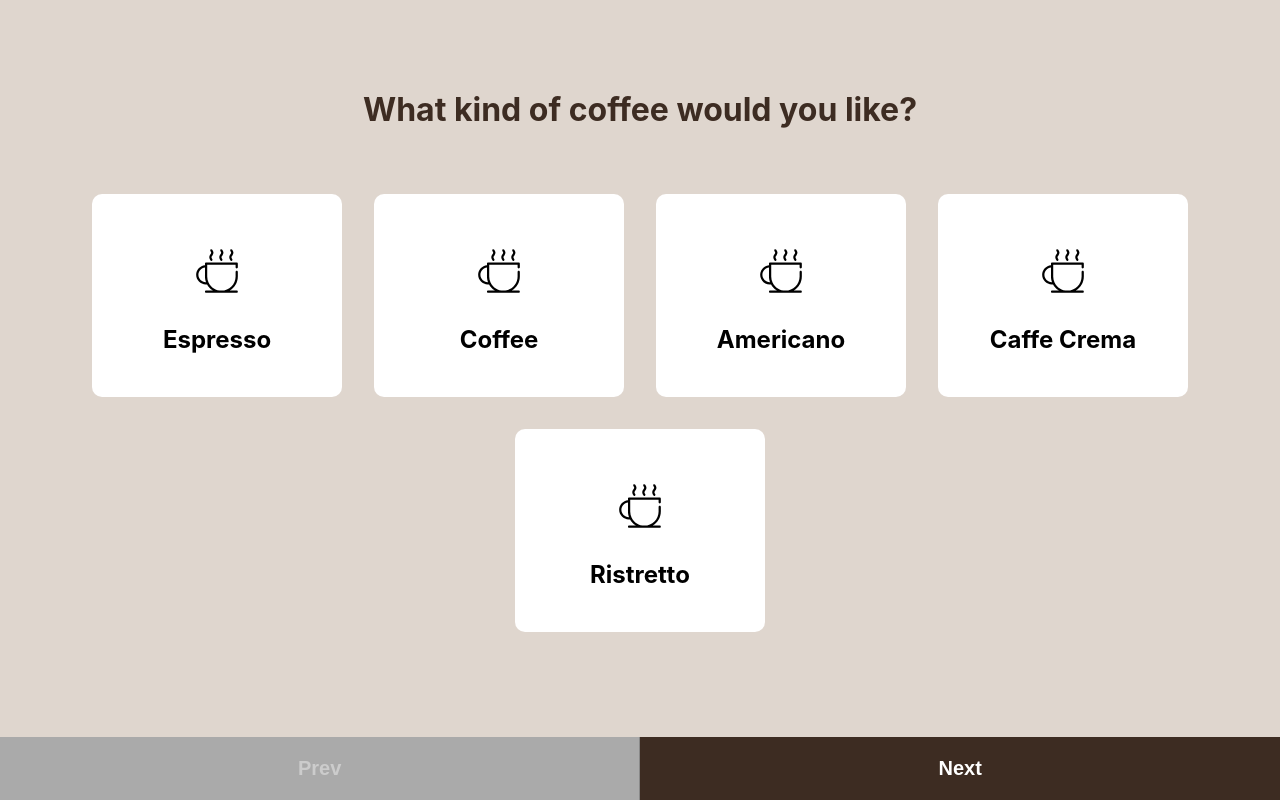
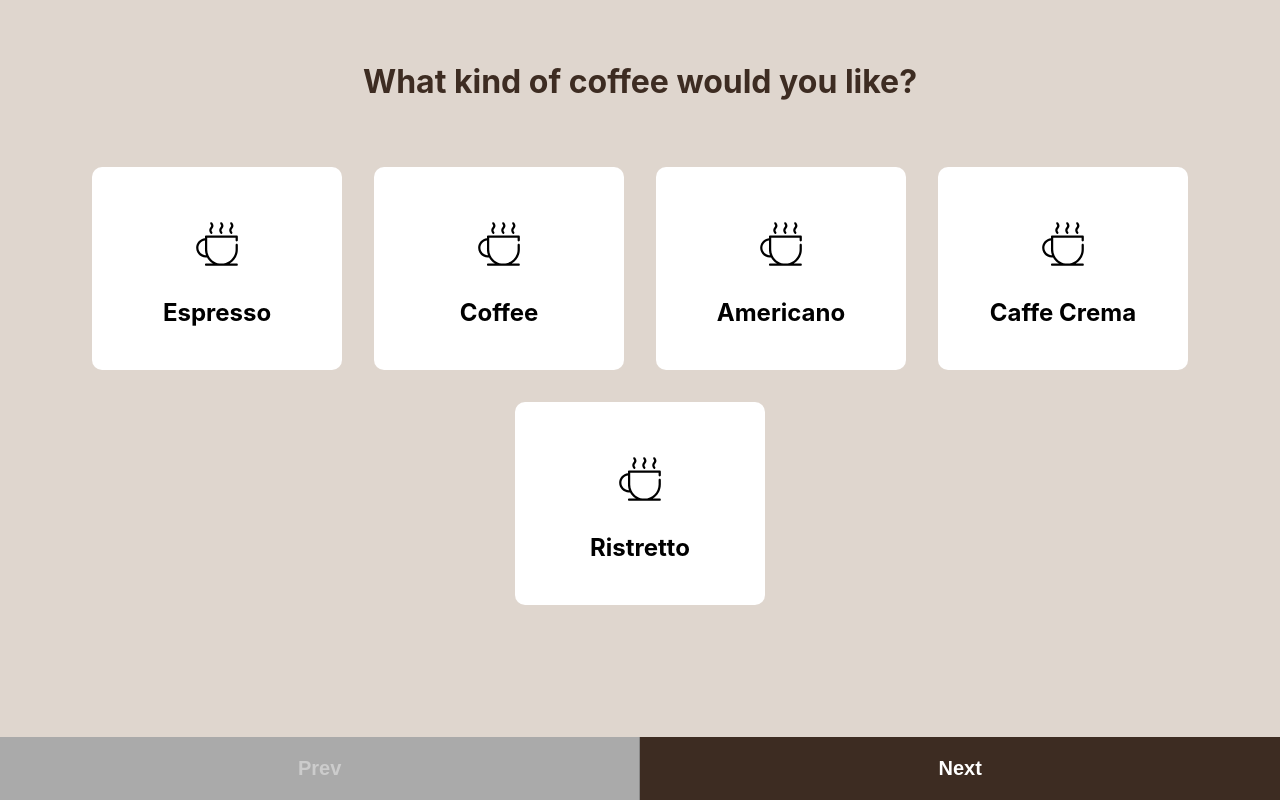
Before and after one commit to Christopherallen/coffee-order, a Next.js app: page / in a window 1280 px wide. Built offline with nearby package versions, Linux system fonts and the light colour scheme.

Commit message:
style tweak

```diff
--- a/styles/Home.module.css
+++ b/styles/Home.module.css
@@ -1,10 +1,8 @@
 .container {
   padding: 0 2rem;
-  background-color: #DFD6CE;
 }
 
 .main {
-  min-height: calc(100vh - 60px);
   padding: 4rem 0;
   flex: 1;
   display: flex;
--- a/styles/globals.css
+++ b/styles/globals.css
@@ -2,6 +2,7 @@ html,
 body {
   padding: 0;
   margin: 0;
+  background-color: #DFD6CE;
   font-family: -apple-system, BlinkMacSystemFont, Segoe UI, Roboto, Oxygen,
     Ubuntu, Cantarell, Fira Sans, Droid Sans, Helvetica Neue, sans-serif;
 }
```
